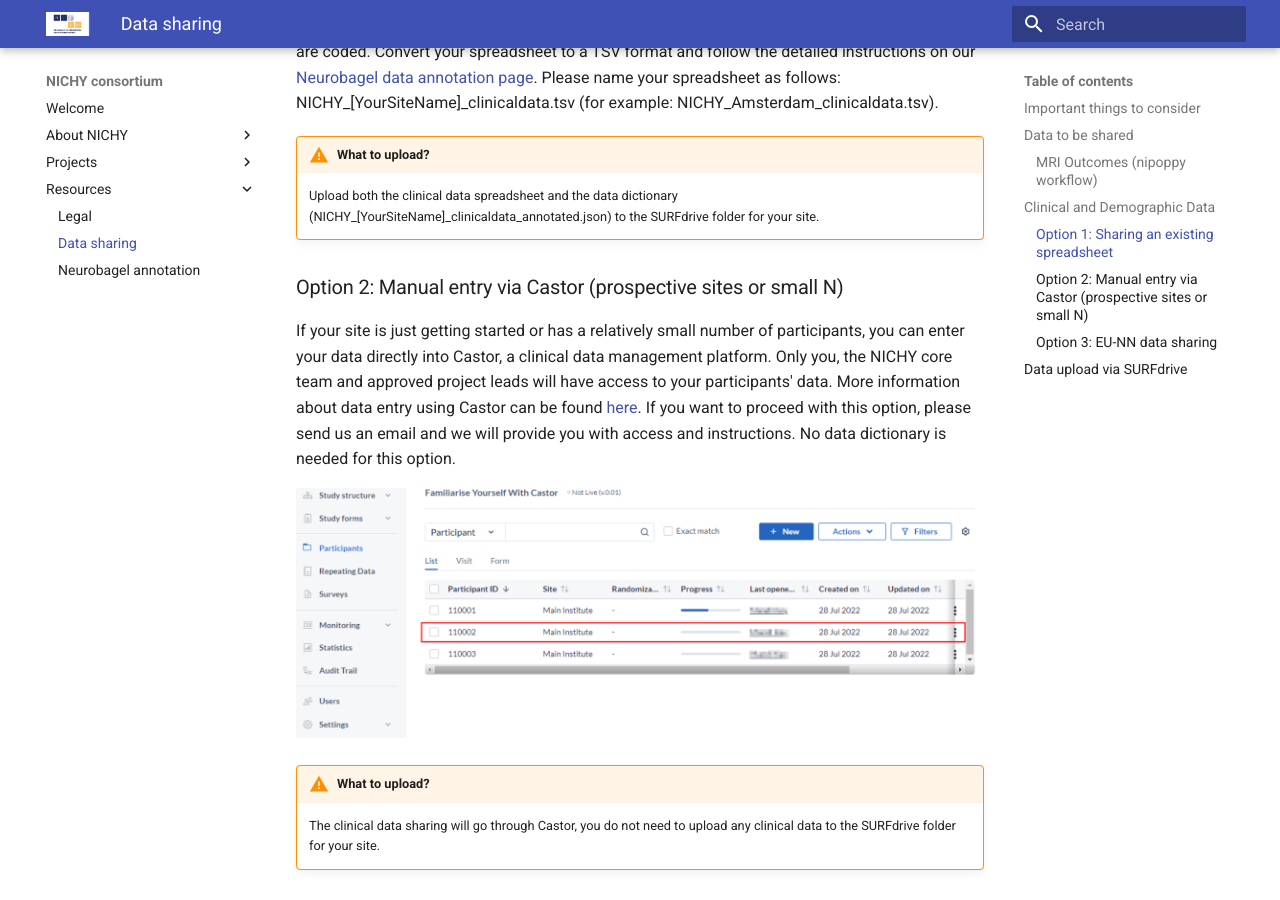
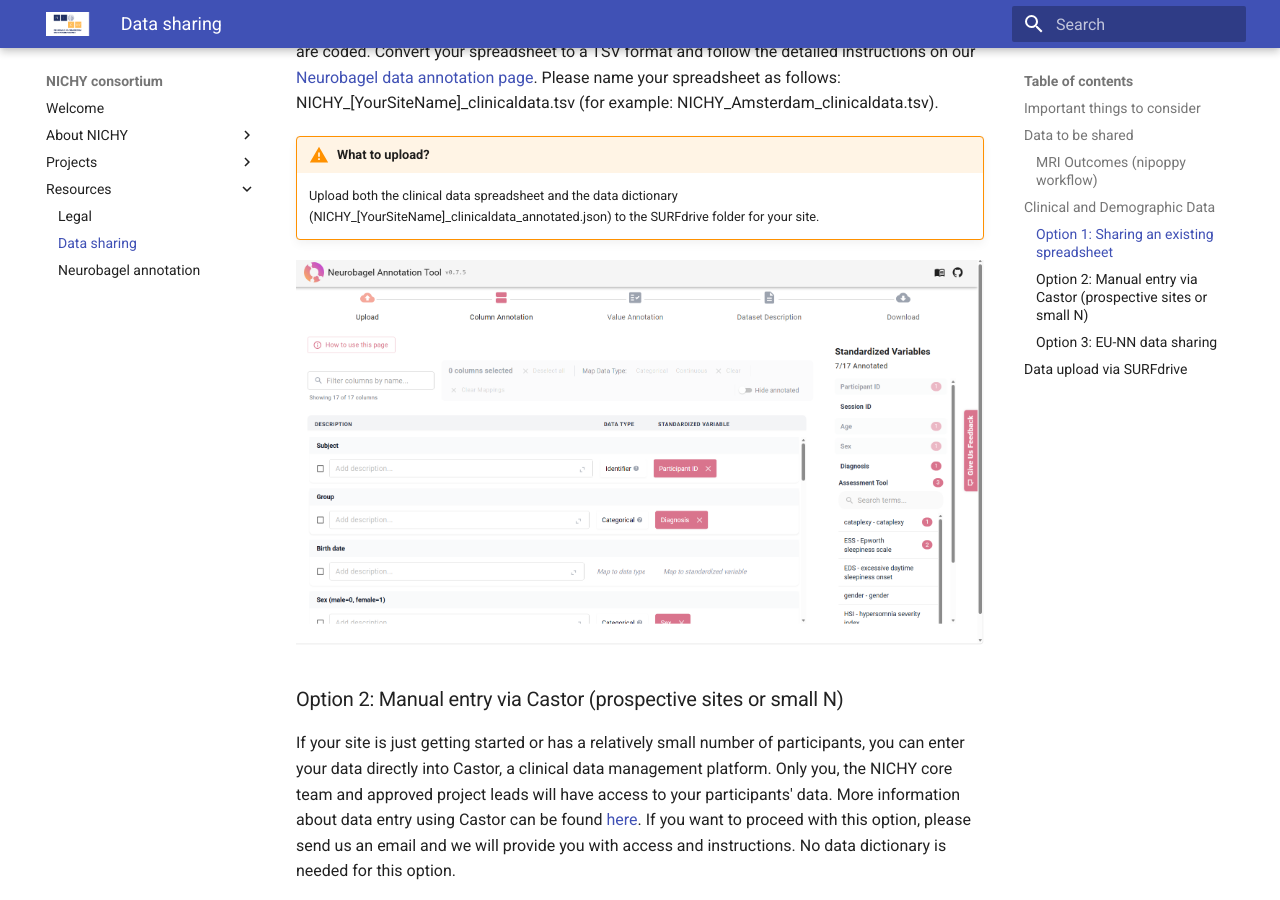
Before and after one commit to nichy-consortium/nichy, an MkDocs documentation site: the page built from docs/resources/how_to_guides/data_sharing.md, in a window 1280 px wide and 900 px high, scrolled down 1598 px. Built offline with MkDocs 1.6.1 and Material for MkDocs 9.7.7, drawn with Linux system fonts in a browser that asks for light colours.

Commit message:
Update data_sharing.md

```diff
--- a/docs/resources/how_to_guides/data_sharing.md
+++ b/docs/resources/how_to_guides/data_sharing.md
@@ -52,6 +52,8 @@
 !!! warning "What to upload?"
     Upload both the clinical data spreadsheet and the data dictionary (NICHY_[YourSiteName]_clinicaldata_annotated.json) to the SURFdrive folder for your site.
 
+![Neurobagel-Annotation](../../assets/images/Neurobagel_annotation_screenshot.png)
+
 ### Option 2: Manual entry via Castor (prospective sites or small N)
 
 If your site is just getting started or has a relatively small number of participants, you can enter your data directly into Castor, a clinical data management platform. Only you, the NICHY core team and approved project leads will have access to your participants' data. More information about data entry using Castor can be found [here](https://helpdesk.castoredc.com/hc/en-us/articles/27071695733277-Doing-data-entry-in-CDMS). If you want to proceed with this option, please send us an email and we will provide you with access and instructions. No data dictionary is needed for this option.
```
